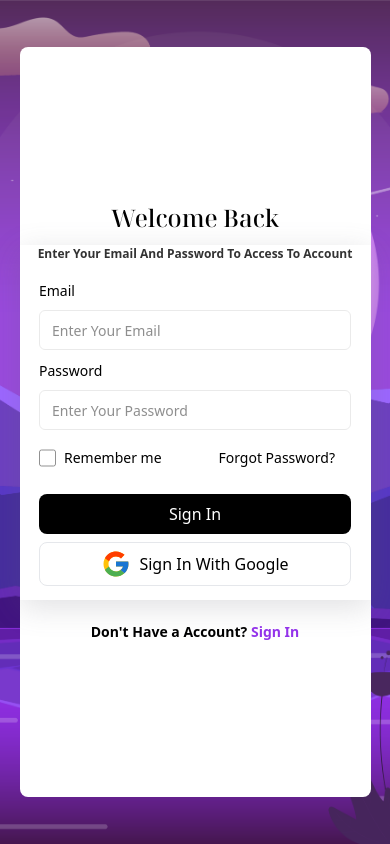
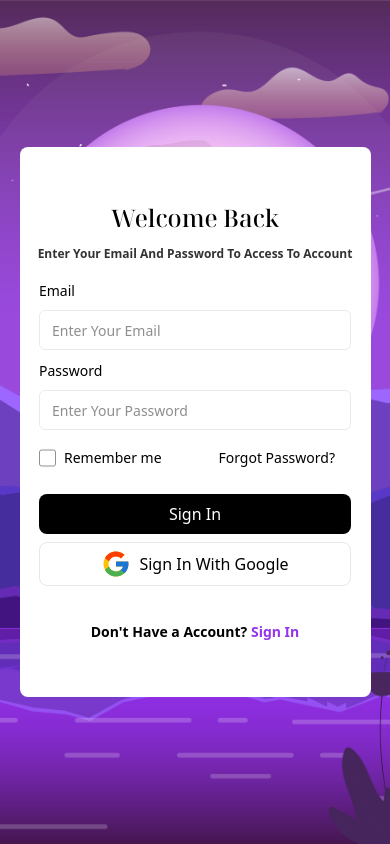
Before and after one commit to harsh7800/timeTrove, a Next.js app: page /login in a window 390 px wide. Built offline with nearby package versions, Linux system fonts and the light colour scheme; a web font is replaced by a local one.

Commit message:
reduced auth form height

```diff
--- a/src/app/login/page.js
+++ b/src/app/login/page.js
@@ -36,7 +36,8 @@ export default function Page() {
             </p>
           </div>
         </div>
-        <div className="w-[90svw] sm:w-[90%] lg:w-1/2 border-tl border-bl lg:rounded-tl-none lg:rounded-bl-none rounded-lg lg:rounded-3xl h-full bg-white flex justify-center relative items-center py-5 lg:py-0">
+
+        <div className="w-[90svw] sm:w-[90%] lg:w-1/2 h-full lg:h-full border-tl border-bl lg:rounded-tl-none lg:rounded-bl-none rounded-lg lg:rounded-3xl bg-transparent lg:bg-white flex justify-center relative items-center py-0 lg:py-0">
           {!toggle ? (
             <LoginForm setToggle={setToggle} />
           ) : (
--- a/src/app/utilities/LoginForm.jsx
+++ b/src/app/utilities/LoginForm.jsx
@@ -44,7 +44,7 @@ export const LoginForm = ({ setToggle }) => {
     console.log(form.getValues());
   }
   return (
-    <div className=" shadow-shadow relative lg:shadow-none w-full h-1/2 max-h-[400px] flex flex-col justify-center items-center gap-4">
+    <div className=" bg-white rounded-lg lg:rounded-none lg:bg-transparent relative lg:shadow-none w-full h-full max-h-[550px] flex flex-col justify-center items-center gap-4">
       <div className="w-full text-center">
         <h1 className="text-2xl lg:text-4xl font-noto_serif_display font-medium noto">
           Welcome Back
--- a/src/app/utilities/Signup.jsx
+++ b/src/app/utilities/Signup.jsx
@@ -43,7 +43,7 @@ export const Signup = ({ setToggle }) => {
     console.log(form.getValues());
   }
   return (
-    <div className=" shadow-shadow relative lg:shadow-none w-full h-1/2 max-h-[400px] flex flex-col justify-center items-center gap-4">
+    <div className=" bg-white rounded-lg lg:rounded-none lg:bg-none relative lg:shadow-none w-full h-full max-h-[550px] flex flex-col justify-center items-center gap-4">
       <div className="w-full text-center">
         <h1 className="text-2xl lg:text-4xl font-noto_serif_display font-medium noto">
           Create Your Account
```
